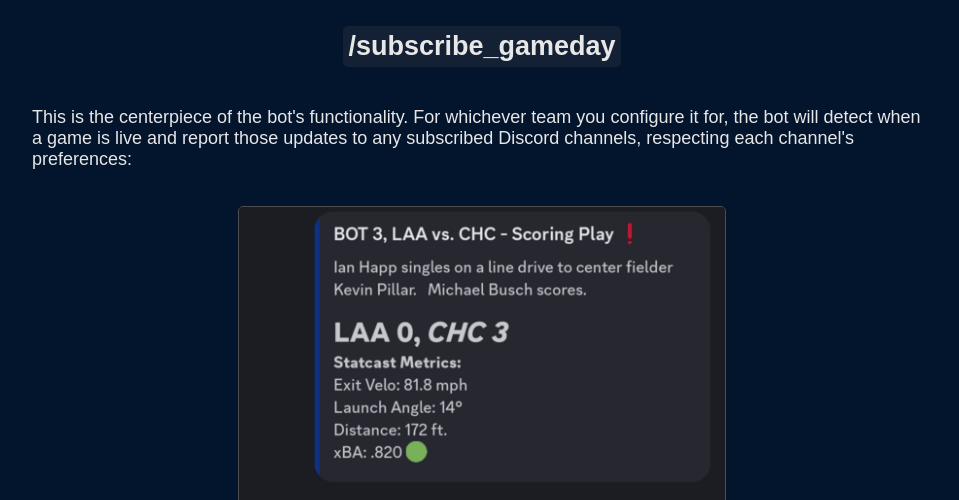
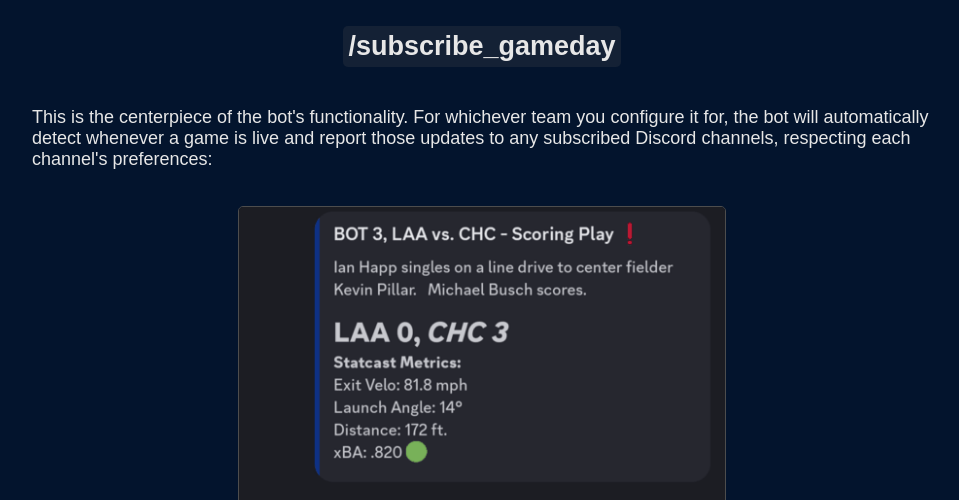
Before and after one commit to AlecM33/mlb-gameday-bot, a website: page docs/index.html in a window 1280 px wide. Shown: the part 300-800 px from the top of the page, without its empty margins (158-1117 px from the left). Drawn offline with Linux system fonts and the light colour scheme.

Commit message:
Update index.html

```diff
--- a/docs/index.html
+++ b/docs/index.html
@@ -83,8 +83,8 @@
     </div>
     <h1>Demos</h1>
     <h2>/subscribe_gameday</h2>
-    <p>This is the centerpiece of the bot's functionality. For whichever team you configure it for, the bot will detect
-        when a game is live and report those updates to any subscribed Discord channels, respecting each channel's preferences:</p>
+    <p>This is the centerpiece of the bot's functionality. For whichever team you configure it for, the bot will automatically detect
+        whenever a game is live and report those updates to any subscribed Discord channels, respecting each channel's preferences:</p>
     <img class="bot-demo-img" alt="gameday reporting" src="./images/screenshots/gameday_feed.png"/>
     <p>
     The embeds are styled with contrasting colors from each team's color set. For balls in play, the bot will give Statcast metrics.
```
